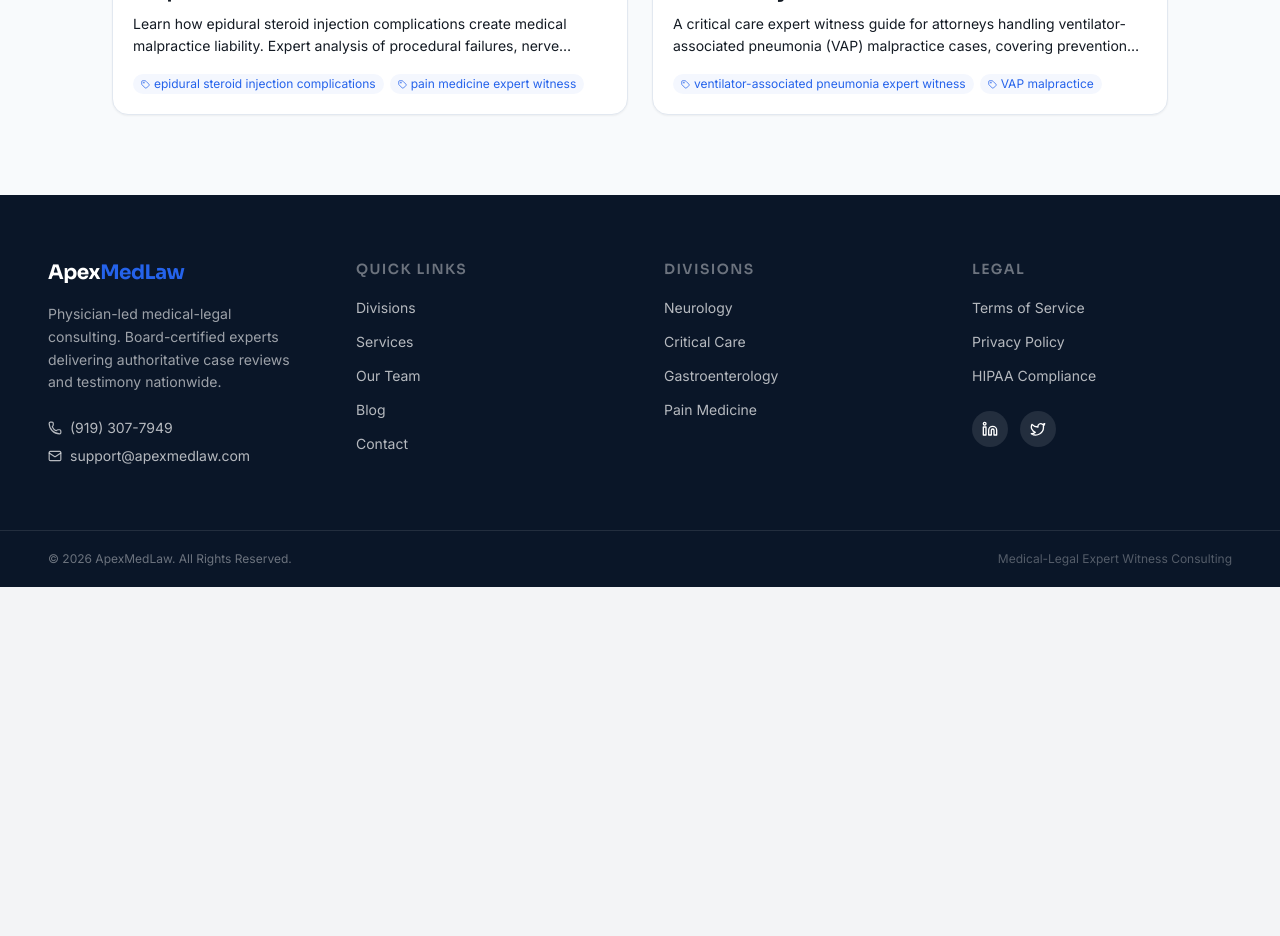
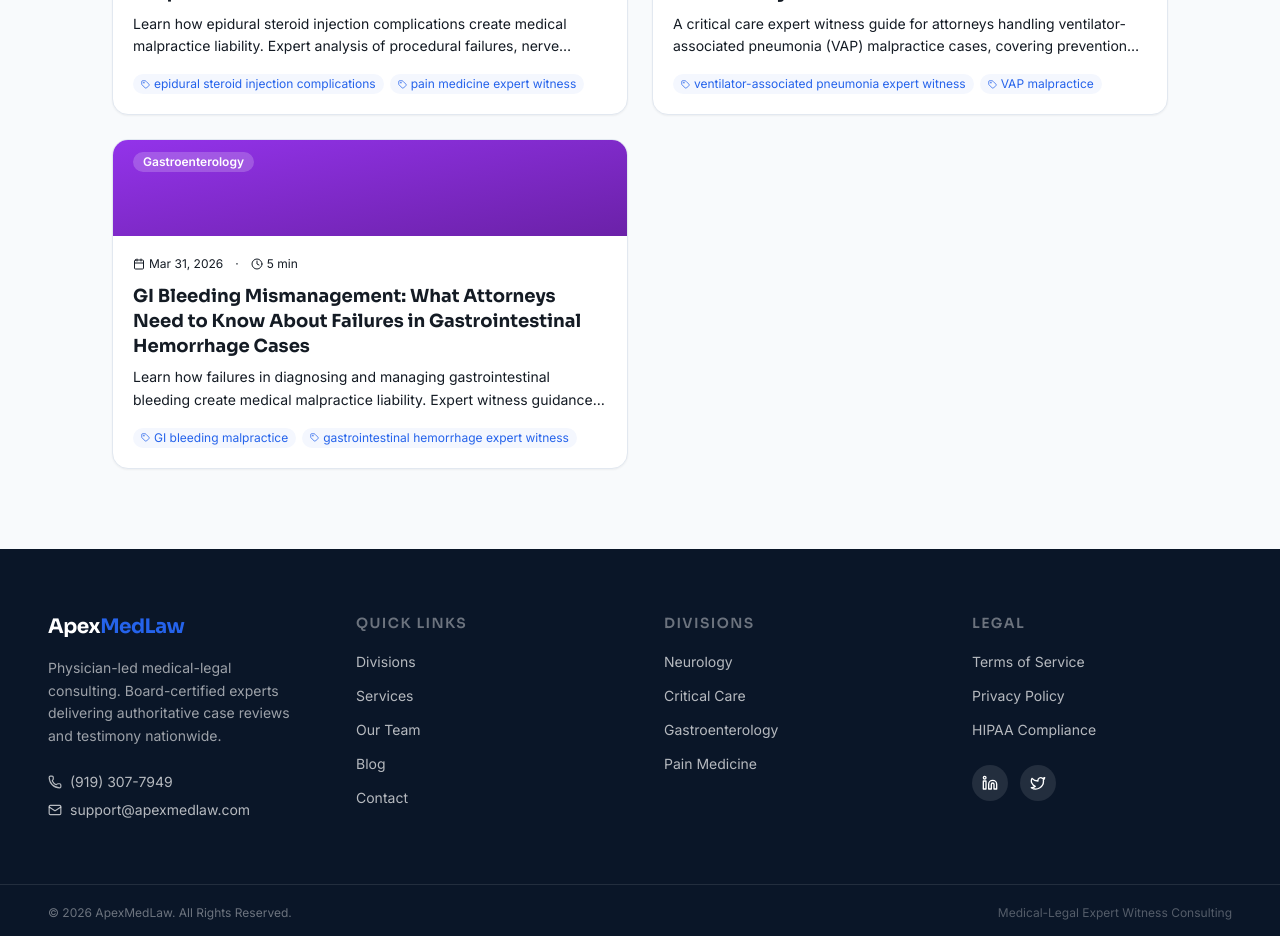
Before and after one commit to SupportAML/ApexMedLaw-website, a React (Vite) app: page /blog in a window 1280 px wide. Shown: the part 1960-2896 px from the top of the page. Before the commit the page ends 2547 px from the top, so only its background shows below. Built offline with nearby package versions, Linux system fonts and the light colour scheme.

Commit message:
blog: add daily post - GI Bleeding Mismanagement 2026-03-31

```diff
--- a/src/blog/posts.ts
+++ b/src/blog/posts.ts
@@ -573,4 +573,63 @@ Contact ApexMedLaw to discuss your ventilator-associated pneumonia case.
 
 *This post is for informational purposes and does not constitute legal advice. Standards vary by jurisdiction.*`,
   },
+  {
+    slug: 'gi-bleeding-mismanagement-gastroenterology-expert-witness',
+    title: 'GI Bleeding Mismanagement: What Attorneys Need to Know About Failures in Gastrointestinal Hemorrhage Cases',
+    metaDescription: 'Learn how failures in diagnosing and managing gastrointestinal bleeding create medical malpractice liability. Expert witness guidance for attorneys handling GI hemorrhage cases.',
+    date: '2026-03-31',
+    author: 'AML Editorial',
+    keywords: ['GI bleeding malpractice', 'gastrointestinal hemorrhage expert witness', 'upper GI bleed litigation', 'delayed endoscopy malpractice', 'gastroenterology standard of care', 'GI bleeding misdiagnosis attorney', 'hemorrhagic shock medical negligence'],
+    content: `# GI Bleeding Mismanagement: What Attorneys Need to Know About Failures in Gastrointestinal Hemorrhage Cases
+
+Gastrointestinal bleeding remains one of the most common and potentially life-threatening emergencies in medicine, accounting for over 500,000 hospitalizations annually in the United States. When patients present with hematemesis, melena, or hematochezia, the clinical response must be swift and systematic. Failures in triage, resuscitation, diagnostic evaluation, or procedural intervention can rapidly transform a manageable condition into a fatal outcome — and these failures frequently form the basis of viable medical malpractice claims.
+
+For attorneys evaluating potential GI bleeding cases, understanding the clinical timeline and established standards of care is essential to identifying where providers deviated from accepted practice.
+
+## The Clinical Framework: Upper vs. Lower GI Bleeding
+
+The distinction between upper and lower gastrointestinal bleeding drives the diagnostic and treatment approach. Upper GI bleeds — originating proximal to the ligament of Treitz — include peptic ulcer disease, esophageal varices, Mallory-Weiss tears, and arteriovenous malformations. Lower GI bleeds arise from the colon or rectum and commonly involve diverticular disease, angiodysplasia, ischemic colitis, or colorectal neoplasms.
+
+This distinction matters in litigation because the standard of care for each differs significantly. Upper GI bleeds typically require esophagogastroduodenoscopy (EGD) within 24 hours of presentation — and within 12 hours for high-risk patients. Variceal bleeding demands even more urgent intervention, often within 12 hours, along with specific pharmacologic therapy including octreotide and prophylactic antibiotics. When providers fail to classify the bleed correctly or delay the appropriate endoscopic evaluation, patient outcomes suffer.
+
+## Where Standard of Care Failures Occur
+
+Malpractice liability in GI bleeding cases typically arises in several well-defined areas that attorneys should scrutinize carefully.
+
+**Inadequate initial resuscitation** is a frequent point of failure. Patients presenting with acute GI hemorrhage require aggressive intravenous fluid resuscitation and, depending on hemodynamic status, blood product transfusion. The standard of care mandates continuous hemodynamic monitoring, serial hemoglobin measurements, and appropriate blood typing and crossmatching. When emergency departments treat GI bleeding patients with minimal fluid resuscitation and delayed lab monitoring, the resulting hemorrhagic shock may have been preventable.
+
+**Delayed endoscopy** is perhaps the most common actionable deviation. Guidelines from the American College of Gastroenterology and the American Society for Gastrointestinal Endoscopy establish clear timing benchmarks. High-risk patients — those with hemodynamic instability, persistent bleeding, or high-risk clinical scores (Glasgow-Blatchford score ≥ 12) — require urgent endoscopy. When hospitals lack on-call gastroenterology coverage or delay consultation, the window for therapeutic intervention narrows and rebleeding rates climb.
+
+**Failure to recognize high-risk features** also drives liability. Clinical scoring systems like the Glasgow-Blatchford Score and the Rockall Score exist specifically to stratify patients by risk. Providers who fail to calculate or act on these scores — admitting high-risk patients to general medical floors without ICU-level monitoring, for example — breach the standard of care when predictable deterioration follows.
+
+**Inadequate post-procedural management** rounds out the common failure points. After endoscopic hemostasis, patients require appropriate acid suppression therapy (typically high-dose proton pump inhibitors for ulcer bleeding), monitoring for rebleeding, and in variceal cases, initiation of secondary prophylaxis with beta-blockers and consideration for transjugular intrahepatic portosystemic shunt (TIPS). Discharge without adequate follow-up planning or medication reconciliation creates downstream risk.
+
+## Building the Causation Argument
+
+GI bleeding cases present unique causation challenges because the underlying pathology — ulcers, varices, diverticular disease — carries inherent mortality risk regardless of treatment quality. Defense experts will invariably argue that the patient's outcome was a consequence of the disease process rather than provider negligence.
+
+Attorneys can counter this by focusing on timing analysis. Medical literature establishes clear relationships between endoscopy timing and outcomes. Delayed endoscopy beyond recommended windows is associated with increased transfusion requirements, longer hospital stays, higher rebleeding rates, and increased mortality. When the medical record shows a high-risk patient waited 36 or 48 hours for an endoscopy that guidelines dictate should have occurred within 12 to 24 hours, the causation argument strengthens considerably.
+
+Hemodynamic data provides another powerful evidentiary tool. Serial vital signs, hemoglobin trends, and transfusion records create a physiologic timeline that either supports or undermines the defense position. A patient whose hemoglobin dropped steadily over hours while providers ordered no repeat labs and initiated no transfusion presents a clear narrative of monitoring failure.
+
+## Critical Documentation for Case Evaluation
+
+Attorneys evaluating GI bleeding cases should obtain and carefully review several categories of documentation. Emergency department triage records reveal how the patient was initially classified and whether appropriate urgency was assigned. Nursing flowsheets contain vital sign trends, fluid intake and output records, and documented patient assessments that track the clinical trajectory hour by hour.
+
+Gastroenterology consultation notes — including the time of the consult request, the time the consultant responded, and the time the procedure was performed — establish the endoscopy timeline. Endoscopy reports detail findings, therapeutic interventions performed, and whether hemostasis was achieved. Pathology reports from biopsied tissue may reveal diagnoses that should have prompted earlier or more aggressive intervention.
+
+Blood bank records document crossmatch orders, transfusion timing, and the total volume of blood products administered, providing an objective measure of hemorrhage severity. Pharmacy records show when proton pump inhibitors, octreotide, or antibiotics were ordered relative to clinical indicators that should have prompted their use.
+
+## How Apex Medical Law Approaches GI Bleeding Cases
+
+Gastrointestinal hemorrhage litigation demands expert witnesses who combine active clinical gastroenterology practice with a thorough understanding of the evidence-based guidelines that define the standard of care. Our GI experts are board-certified gastroenterologists with extensive experience managing both upper and lower GI bleeding in hospital and endoscopy settings.
+
+We provide comprehensive case evaluation including detailed timeline reconstruction comparing actual provider actions against guideline-recommended intervals, analysis of risk stratification accuracy and whether clinical scoring systems were appropriately applied, assessment of resuscitation adequacy through hemodynamic and laboratory trend analysis, evaluation of endoscopic technique and post-procedural management decisions, and clear causation opinions connecting specific delays or omissions to measurable patient harm. Our experts understand that GI bleeding cases require precise medical-legal analysis — distinguishing unavoidable disease complications from preventable treatment failures — and we deliver opinions that withstand rigorous cross-examination.
+
+Contact ApexMedLaw to discuss your gastrointestinal bleeding case.
+
+---
+
+*This post is for informational purposes and does not constitute legal advice. Standards vary by jurisdiction.*`,
+  },
 ];
```
